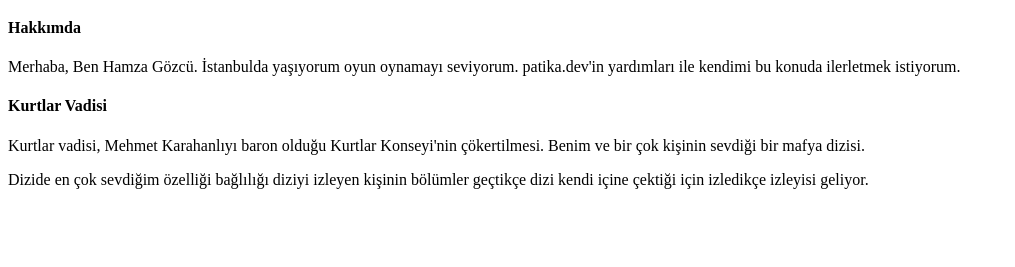
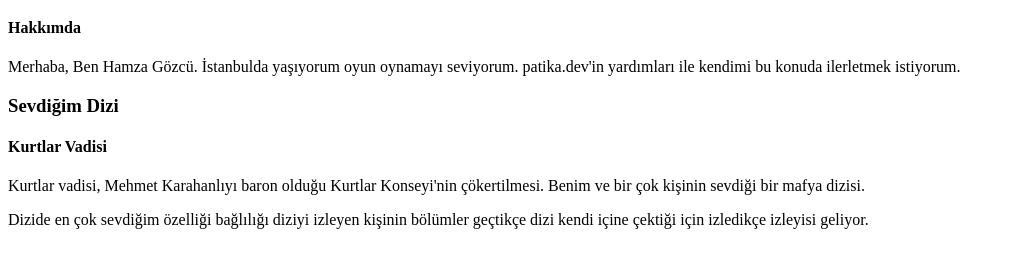
Before and after one commit to hamzaxDD/ilk-html-odev, a plain HTML site: page index.html in a window 1280 px wide. Shown: the part 61-328 px from the top of the page, without its empty margins (0-1015 px from the left). Drawn offline with Linux system fonts and the light colour scheme.

Commit message:
Update index.html

```diff
--- a/index.html
+++ b/index.html
@@ -10,6 +10,7 @@
     <h1>Hamza Gözcü</h1>
     <h4>Hakkımda</h4>
     <p> Merhaba, Ben Hamza Gözcü. İstanbulda yaşıyorum oyun oynamayı seviyorum. patika.dev'in yardımları ile kendimi bu konuda ilerletmek istiyorum. </p>
+    <h3>Sevdiğim Dizi</h3>
     <h4>Kurtlar Vadisi</h4>
     <p>Kurtlar vadisi, Mehmet Karahanlıyı baron olduğu Kurtlar Konseyi'nin çökertilmesi. Benim ve bir çok kişinin sevdiği bir mafya dizisi.</p>
     <p>Dizide en çok sevdiğim özelliği bağlılığı diziyi izleyen kişinin bölümler geçtikçe dizi kendi içine çektiği için izledikçe izleyisi geliyor.</p>
```
